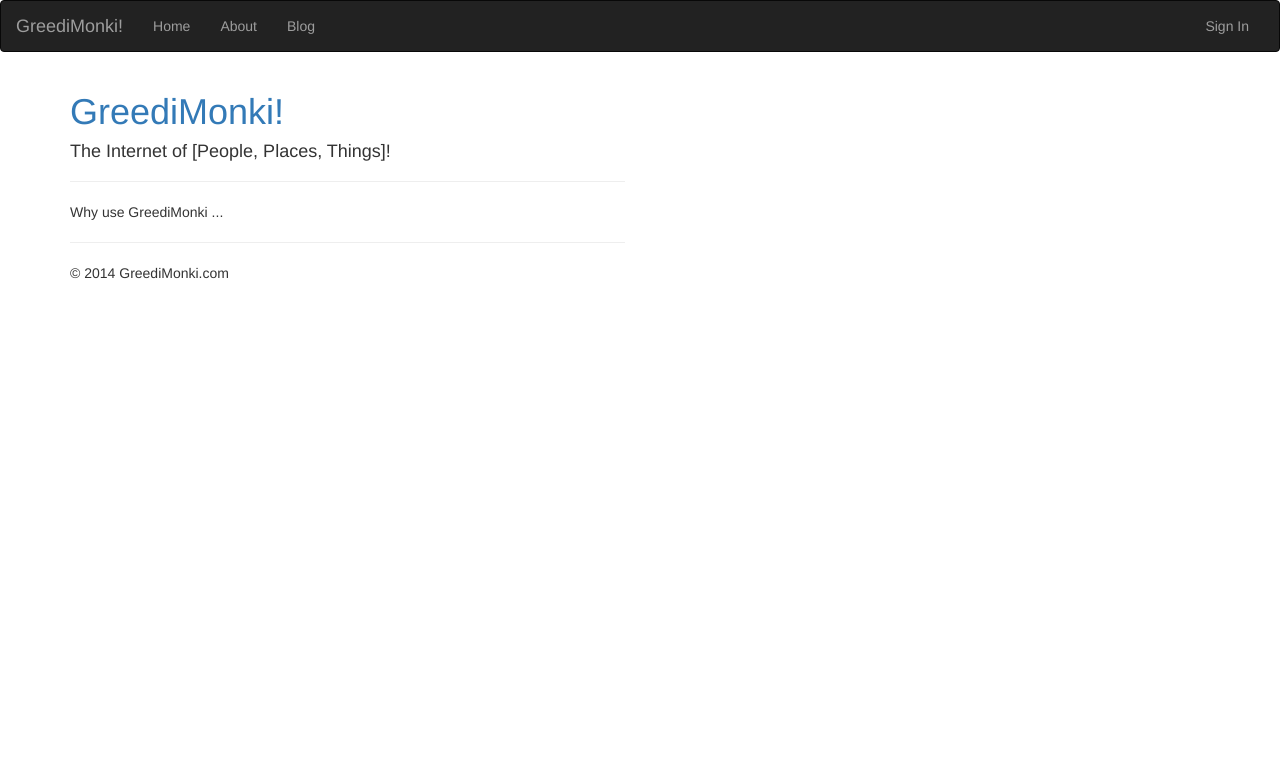
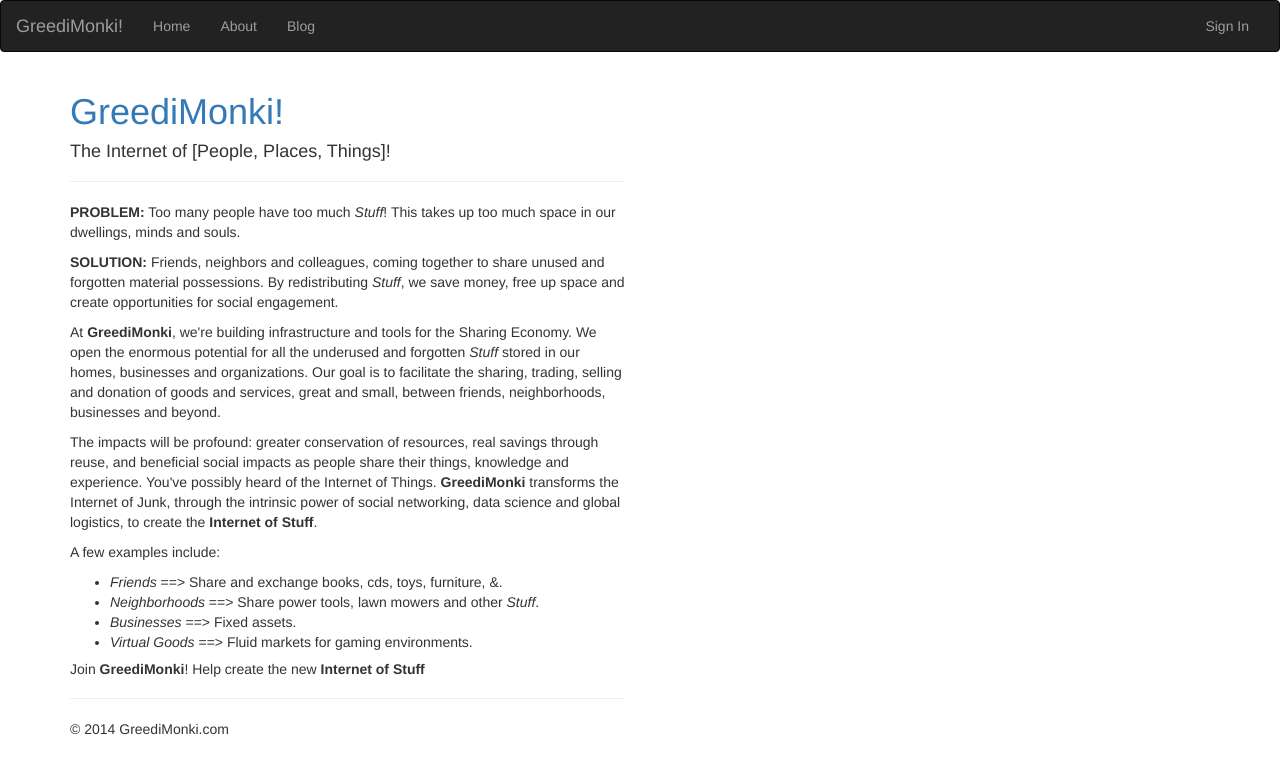
Before and after one commit to markTward/gmonki, a Flask app: template gmonki/templates/index.html in a window 1280 px wide. Shown: the top 774 px of the page. Run offline with Flask 2, Linux system fonts and the light colour scheme; the template is opened without the code that fills it, so the values that code supplies are empty; parts of the project's set-up code (start-up, migrations or seed data) failed here and were passed over; some libraries are stand-ins or nearby versions.

Commit message:
exchanged Admin and User tools positions on nav bar.  roughed up some home page text as introduction to project.

```diff
--- a/gmonki/templates/html_base.html
+++ b/gmonki/templates/html_base.html
@@ -7,7 +7,7 @@
     <meta http-equiv="X-UA-Compatible" content="IE=edge">
     <meta name="viewport" content="width=device-width, initial-scale=1">
     {% block tab_title %}
-    	<title>GreediMonki :: {{title}} </title>
+    	<title>GreediMonki{% if title != null %} :: {{title}}{% endif %} </title>
     {% endblock %}
 
     <!-- Bootstrap -->
@@ -46,18 +46,6 @@
 				{% if current_user.username == null %}
 					{{ nav_link('user.login', 'Sign In') }}
 				{% else %}
-					{% block user_tools %}
-					    <li class="dropdown">
-					        <a href="#" class="dropdown-toggle" data-toggle="dropdown">User Tools<b class="caret"></b></a>
-					        <ul class="dropdown-menu">
-					            <li><a href="/profile">Profile</a></li>
-					            <li><a href="#">Something</a></li>
-					            <li><a href="#">Something else</a></li>
-					            <li class="divider"></li>
-					            <li><a href="#">Separated link</a></li>
-					        </ul>
-					    </li>
-					{% endblock %}
 					{% block admin_tools %}
 						{% if current_user.has_roles('admin') %}
 						    <li class="dropdown">
@@ -71,6 +59,18 @@
 						        </ul>
 						    </li>
 						{% endif %}
+					{% endblock %}
+					{% block user_tools %}
+					    <li class="dropdown">
+					        <a href="#" class="dropdown-toggle" data-toggle="dropdown">User Tools<b class="caret"></b></a>
+					        <ul class="dropdown-menu">
+					            <li><a href="/profile">Profile</a></li>
+					            <li><a href="#">Something</a></li>
+					            <li><a href="#">Something else</a></li>
+					            <li class="divider"></li>
+					            <li><a href="#">Separated link</a></li>
+					        </ul>
+					    </li>
 					{% endblock %}
 					{{ nav_link('user.logout', 'Sign Out') }}
 				{% endif %}
--- a/gmonki/templates/index.html
+++ b/gmonki/templates/index.html
@@ -1,5 +1,21 @@
 {% extends "base.html" %}
 {% block page_header %} {% endblock %}
 {% block content %}
-<p>Why use GreediMonki ...</p>
+<p><strong>PROBLEM:</strong> Too many people have too much <i>Stuff</i>!  This takes up too much space in our dwellings, minds and souls.
+
+<p><strong>SOLUTION:</strong> Friends, neighbors and colleagues, coming together to share unused and forgotten material possessions. By redistributing <i>Stuff</i>, we save money, free up space and create opportunities for social engagement.
+
+<p>At <strong>GreediMonki</strong>, we're building infrastructure and tools for the Sharing Economy.  We open the enormous potential for all the underused and forgotten <i>Stuff</i> stored in our homes, businesses and organizations.  Our goal is to facilitate the sharing, trading, selling and donation of goods and services, great and small, between friends, neighborhoods, businesses and beyond.
+
+<p>The impacts will be profound:  greater conservation of resources, real savings through reuse, and beneficial social impacts as people share their things, knowledge and experience.  You've possibly heard of the Internet of Things.  <strong>GreediMonki</strong> transforms the Internet of Junk, through the intrinsic power of social networking, data science and global logistics, to create the <strong>Internet of Stuff</strong>.
+
+<p>A few examples include:
+<ul>
+<li><i>Friends</i> ==> Share and exchange books, cds, toys, furniture, &.
+<li><i>Neighborhoods</i> ==> Share power tools, lawn mowers and other <i>Stuff</i>.
+<li><i>Businesses</i> ==> Fixed assets.
+<li><i>Virtual Goods</i> ==> Fluid markets for gaming environments.
+</ul>
+
+<h5>Join <strong>GreediMonki</strong>!  Help create the new <strong>Internet of Stuff</strong></h5>
 {% endblock %}
```
